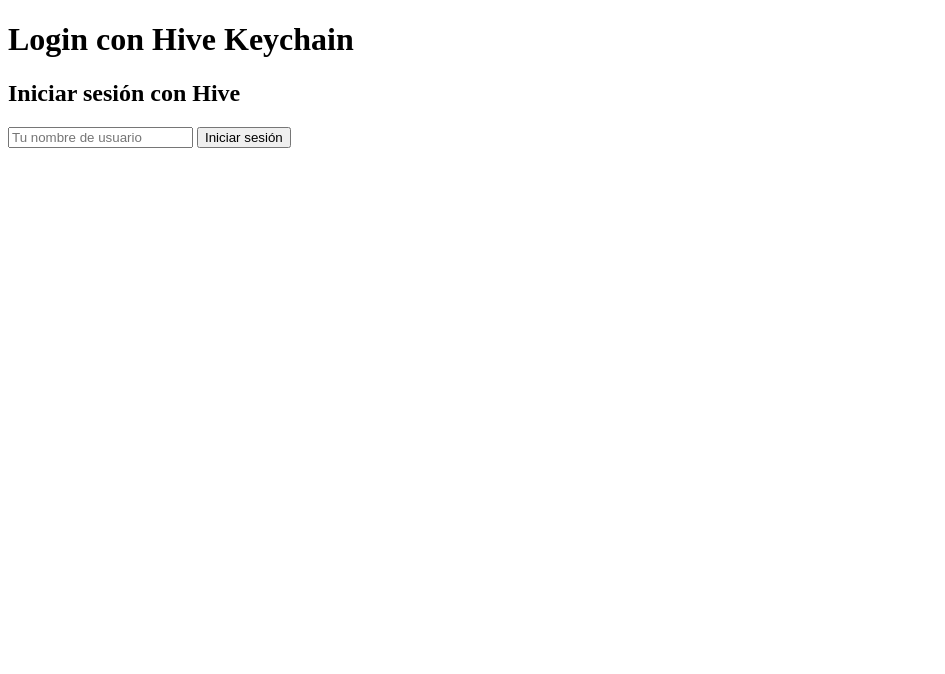
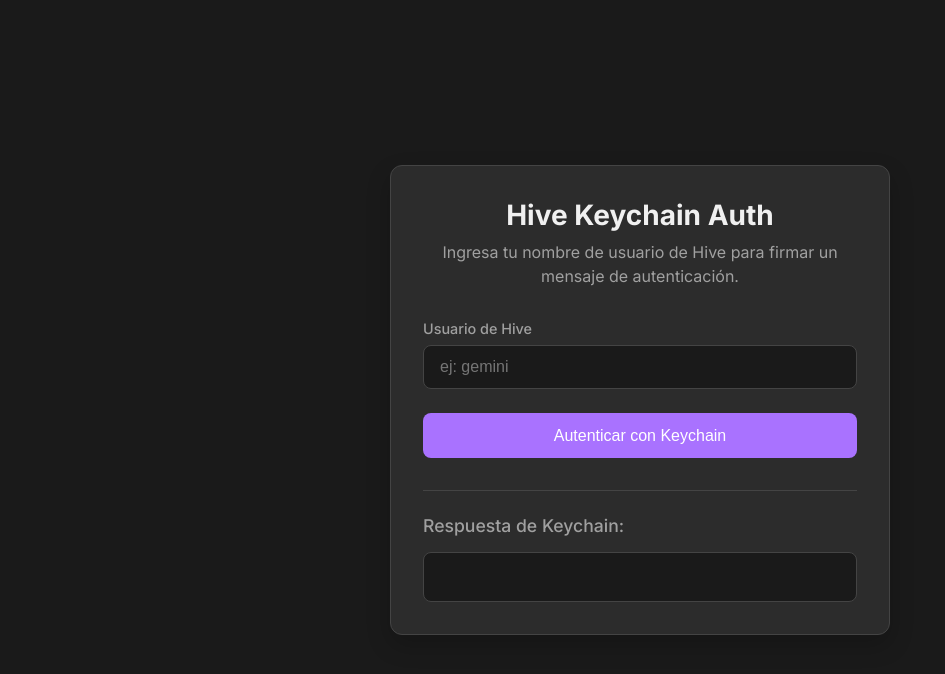
Before and after one commit to alexcode117/hive-auth-raw, a plain HTML site: page index.html in a window 1280 px wide. Shown: the whole page, without its empty margins (0-945 px from the left). Drawn offline with Linux system fonts and the light colour scheme.

Commit message:
Code boosted with gemini

```diff
--- a/app.js
+++ b/app.js
@@ -1,5 +1,47 @@
+// Espera a que el DOM esté completamente cargado antes de ejecutar el script
+document.addEventListener('DOMContentLoaded', () => {
+  // Obtiene referencias a los elementos del DOM una sola vez
+  const usernameInput = document.getElementById('username');
+  const loginButton = document.getElementById('login-button');
+  const outputElement = document.getElementById('output');
+
+  // Comprueba si todos los elementos necesarios existen para evitar errores
+  if (!usernameInput || !loginButton || !outputElement) {
+    console.error('Error: No se encontraron los elementos del DOM necesarios.');
+    if (outputElement) {
+        outputElement.textContent = 'Error de inicialización de la aplicación. Faltan elementos HTML.';
+        outputElement.classList.add('error');
+    }
+    return;
+  }
+
+  // Asigna la función de login al evento 'click' del botón
+  loginButton.addEventListener('click', login);
+
   function login() {
-  const username = document.getElementById('username').value;
+    // Limpia y convierte a minúsculas el nombre de usuario (los usuarios de Hive no distinguen mayúsculas/minúsculas)
+    const username = usernameInput.value.trim().toLowerCase();
+
+    // Validación básica del nombre de usuario
+    if (!username) {
+      outputElement.textContent = 'Por favor, ingresa un nombre de usuario de Hive.';
+      outputElement.className = 'error';
+      return;
+    }
+
+    // Comprueba si la extensión Hive Keychain está disponible
+    if (!window.hive_keychain) {
+      outputElement.textContent = 'La extensión Hive Keychain no está instalada o está deshabilitada.';
+      outputElement.className = 'error';
+      return;
+    }
+
+    // Actualiza la UI para mostrar un estado de carga
+    loginButton.disabled = true;
+    loginButton.textContent = 'Firmando...';
+    outputElement.textContent = 'Por favor, confirma la transacción en la extensión de Hive Keychain...';
+    outputElement.className = '';
+
     const message = `Autenticación Hive @${username} - ${Date.now()}`;
 
     window.hive_keychain.requestSignBuffer(
@@ -8,11 +50,19 @@
       'Posting',
       (response) => {
         if (response.success) {
-        document.getElementById('output').textContent = JSON.stringify(response, null, 2);
-        console.log('Firma válida:', response.result);
+          outputElement.textContent = JSON.stringify(response, null, 2);
+          outputElement.className = 'success';
+          console.log('Firma válida:', response);
         } else {
-        document.getElementById('output').textContent = "Autenticación cancelada o fallida.";
+          outputElement.textContent = `Error: ${response.message || 'La autenticación fue cancelada o falló.'}`;
+          outputElement.className = 'error';
+          console.error('Error de autenticación:', response);
         }
+
+        // Restaura el botón a su estado original
+        loginButton.disabled = false;
+        loginButton.textContent = 'Autenticar con Keychain';
       }
     );
   }
+});
--- a/index.html
+++ b/index.html
@@ -1,17 +1,30 @@
 <!DOCTYPE html>
-<html lang="en">
+<html lang="es">
 <head>
-    <meta charset="UTF-8">
-    <meta name="viewport" content="width=device-width, initial-scale=1.0">
-    <title>Login con Hive Keychain</title>
+  <meta charset="UTF-8">
+  <meta name="viewport" content="width=device-width, initial-scale=1.0">
+  <title>Hive Auth App</title>
+  <link rel="preconnect" href="https://fonts.googleapis.com">
+  <link rel="preconnect" href="https://fonts.gstatic.com" crossorigin>
+  <link href="https://fonts.googleapis.com/css2?family=Inter:wght@400;500;700&display=swap" rel="stylesheet">
+  <link rel="stylesheet" href="styles.css">
 </head>
 <body>
-    <h1>Login con Hive Keychain</h1>
-    <h2>Iniciar sesión con Hive</h2>
-  <input type="text" id="username" placeholder="Tu nombre de usuario" />
-  <button onclick="login()">Iniciar sesión</button>
-  <pre id="output"></pre>
-
+  <main class="container">
+    <div class="auth-card">
+      <h1>Hive Keychain Auth</h1>
+      <p>Ingresa tu nombre de usuario de Hive para firmar un mensaje de autenticación.</p>
+      <div class="input-group">
+        <label for="username">Usuario de Hive</label>
+        <input type="text" id="username" placeholder="ej: gemini" autocomplete="username">
+      </div>
+      <button id="login-button">Autenticar con Keychain</button>
+      <div class="output-container">
+        <h2>Respuesta de Keychain:</h2>
+        <pre id="output"></pre>
+      </div>
+    </div>
+  </main>
   <script src="app.js"></script>
 </body>
 </html>
--- /dev/null
+++ b/styles.css
@@ -0,0 +1,148 @@
+:root {
+  --background-color: #1a1a1a;
+  --surface-color: #2c2c2c;
+  --primary-color: #a972ff;
+  --primary-hover-color: #bb86fc;
+  --text-color: #f0f0f0;
+  --text-secondary-color: #a0a0a0;
+  --border-color: #444;
+  --success-color: #71dd37;
+  --error-color: #ff3e1d;
+  --font-family: 'Inter', sans-serif;
+}
+
+* {
+  box-sizing: border-box;
+  margin: 0;
+  padding: 0;
+}
+
+body {
+  font-family: var(--font-family);
+  background-color: var(--background-color);
+  color: var(--text-color);
+  display: flex;
+  justify-content: center;
+  align-items: center;
+  min-height: 100vh;
+  padding: 20px;
+}
+
+.container {
+  width: 100%;
+  max-width: 500px;
+}
+
+.auth-card {
+  background-color: var(--surface-color);
+  border-radius: 12px;
+  padding: 2rem;
+  box-shadow: 0 10px 25px rgba(0, 0, 0, 0.2);
+  border: 1px solid var(--border-color);
+  transition: all 0.3s ease;
+}
+
+.auth-card h1 {
+  font-size: 1.75rem;
+  font-weight: 700;
+  margin-bottom: 0.5rem;
+  text-align: center;
+}
+
+.auth-card p {
+  color: var(--text-secondary-color);
+  text-align: center;
+  margin-bottom: 2rem;
+  line-height: 1.5;
+}
+
+.input-group {
+  margin-bottom: 1.5rem;
+}
+
+.input-group label {
+  display: block;
+  font-size: 0.9rem;
+  font-weight: 500;
+  margin-bottom: 0.5rem;
+  color: var(--text-secondary-color);
+}
+
+#username {
+  width: 100%;
+  padding: 0.75rem 1rem;
+  background-color: var(--background-color);
+  border: 1px solid var(--border-color);
+  border-radius: 8px;
+  color: var(--text-color);
+  font-size: 1rem;
+  transition: border-color 0.2s, box-shadow 0.2s;
+}
+
+#username:focus {
+  outline: none;
+  border-color: var(--primary-color);
+  box-shadow: 0 0 0 3px rgba(169, 114, 255, 0.3);
+}
+
+#login-button {
+  width: 100%;
+  padding: 0.85rem 1rem;
+  background-color: var(--primary-color);
+  color: #fff;
+  border: none;
+  border-radius: 8px;
+  font-size: 1rem;
+  font-weight: 500;
+  cursor: pointer;
+  transition: background-color 0.2s, transform 0.1s;
+}
+
+#login-button:hover {
+  background-color: var(--primary-hover-color);
+}
+
+#login-button:active {
+  transform: scale(0.98);
+}
+
+#login-button:disabled {
+    background-color: #555;
+    cursor: not-allowed;
+    opacity: 0.7;
+}
+
+.output-container {
+  margin-top: 2rem;
+  border-top: 1px solid var(--border-color);
+  padding-top: 1.5rem;
+}
+
+.output-container h2 {
+  font-size: 1.1rem;
+  font-weight: 500;
+  color: var(--text-secondary-color);
+  margin-bottom: 1rem;
+}
+
+#output {
+  background-color: var(--background-color);
+  padding: 1rem;
+  border-radius: 8px;
+  border: 1px solid var(--border-color);
+  white-space: pre-wrap;
+  word-wrap: break-word;
+  font-size: 0.875rem;
+  min-height: 50px;
+  transition: color 0.3s ease;
+}
+
+#output.success {
+    color: var(--success-color);
+    border-color: var(--success-color);
+}
+
+#output.error {
+    color: var(--error-color);
+    border-color: var(--error-color);
+}
```
Lines whose indentation alone changed are shown as unchanged.
